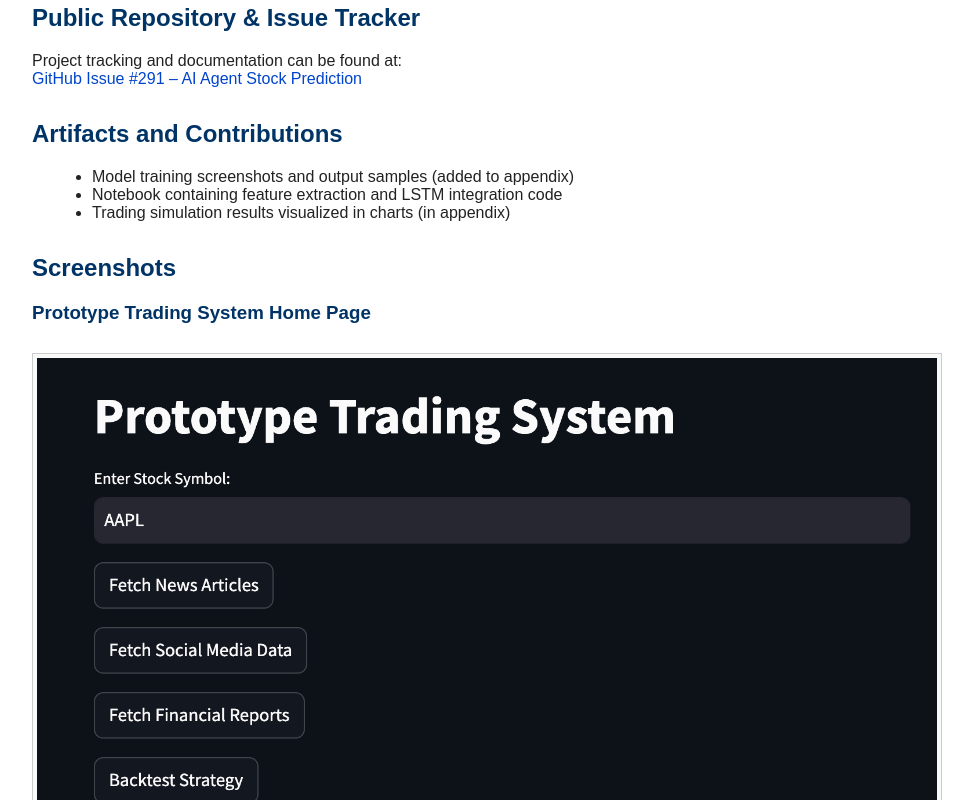
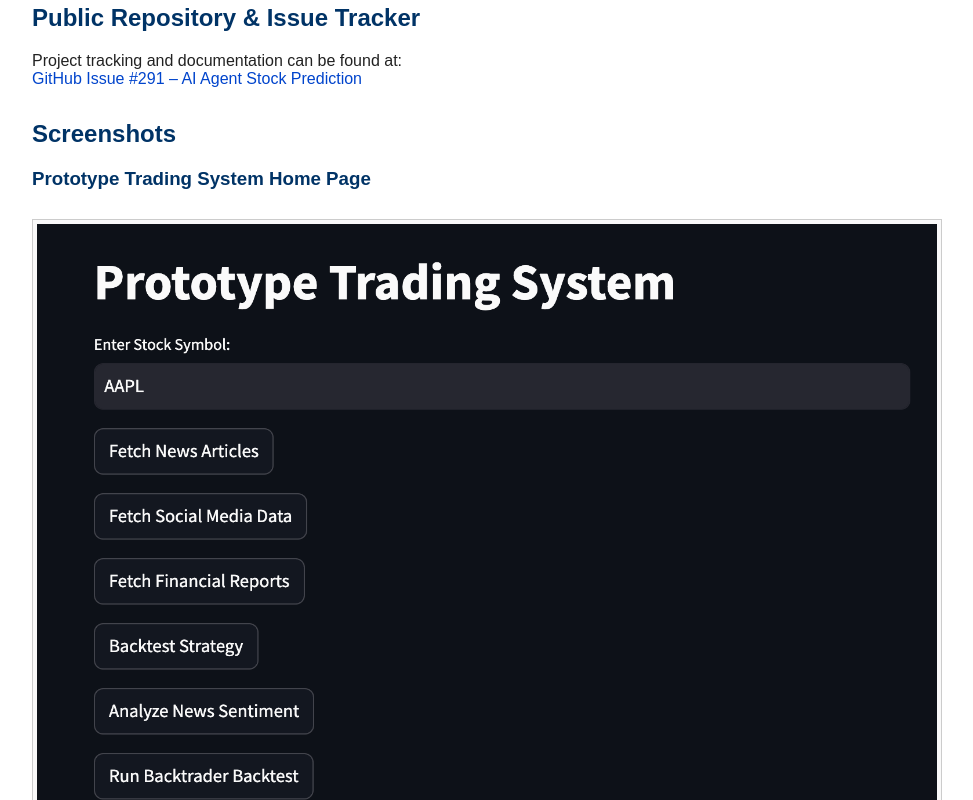
Before and after one commit to ushanelluri/usha.github.io, a plain HTML site: page index.html in a window 1280 px wide. Shown: the part 880-1680 px from the top of the page, without its empty margins (108-1081 px from the left). Drawn offline with Linux system fonts and the light colour scheme.

Commit message:
Update index.html

```diff
--- a/index.html
+++ b/index.html
@@ -135,14 +135,6 @@
     </p>
   </div>
 
-  <div class="section">
-    <h2>Artifacts and Contributions</h2>
-    <ul>
-      <li>Model training screenshots and output samples (added to appendix)</li>
-      <li>Notebook containing feature extraction and LSTM integration code</li>
-      <li>Trading simulation results visualized in charts (in appendix)</li>
-    </ul>
-  </div>
 
   <div class="section">
     <h2>Screenshots</h2>
@@ -171,8 +163,6 @@
     <h2>Appendix</h2>
     <ul>
       <li>All commits viewable in project repo under GitHub Issue #291</li>
-      <li>User stories not authored by me are marked accordingly in the issue comments</li>
-      <li>Sprint breakdowns documented in linked GitHub thread</li>
     </ul>
   </div>
 
```
